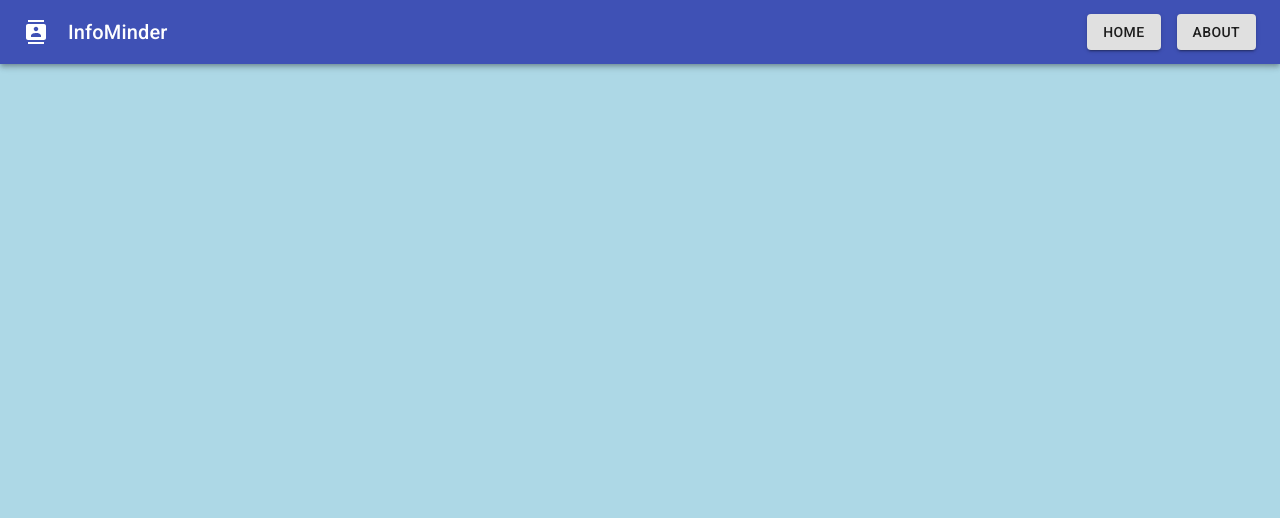
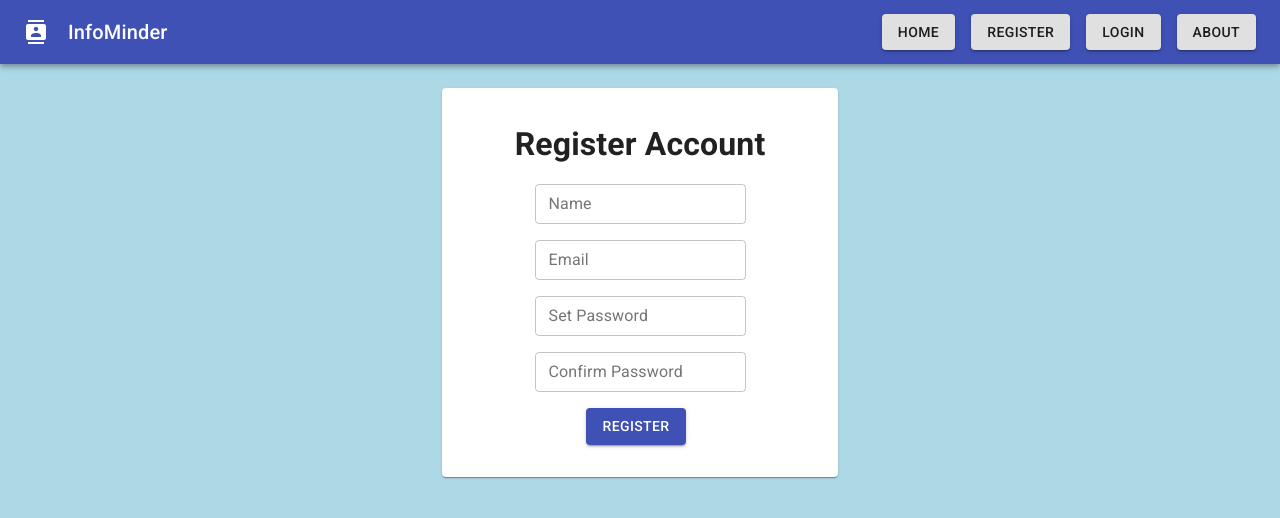
Before and after one commit to hamzahmd/contact-infominder, a React (Create React App) app in the folder client/: page /register in a window 1280 px wide. Shown: the top 518 px of the page. Built offline with nearby package versions, Linux system fonts and the light colour scheme; the HTML template or start-up script is replaced by a standard one.

Commit message:
Created Login and Register Pages and added routes to them

```diff
--- a/client/src/App.js
+++ b/client/src/App.js
@@ -6,6 +6,8 @@ import Home from './components/pages/Home';
 import About from './components/pages/About';
 import ContactState from './context/contact/ContactState';
 import AuthState from './context/auth/AuthState';
+import Register from './components/auth/Register';
+import Login from './components/auth/Login';
 import { Typography } from '@material-ui/core';
 const App = () => {
   return (
@@ -19,6 +21,8 @@ const App = () => {
                 <Switch>
                   <Route exact path='/' component={Home} />
                   <Route exact path='/about' component={About} />
+                  <Route exact path='/register' component={Register} />
+                  <Route exact path='/login' component={Login} />
                 </Switch>
               </div>
             </Typography>
--- /dev/null
+++ b/client/src/components/auth/Login.js
@@ -0,0 +1,72 @@
+import React, { useState } from 'react';
+import { Button, Card, Box, TextField, Container } from '@material-ui/core';
+const Login = () => {
+  const [user, setUser] = useState({
+    email: '',
+    password: '',
+  });
+  const { email, password } = user;
+
+  const onChange = (e) => setUser({ ...user, [e.target.name]: e.target.value });
+  const onSubmit = (e) => {
+    e.preventDefault();
+    console.log('Login');
+  };
+
+  return (
+    <Container maxWidth='xs'>
+      <Card
+        style={{
+          margin: '1.5rem 0',
+          padding: '2rem 1rem',
+          textAlign: 'center',
+        }}
+      >
+        <h1>Login</h1>
+        <form onSubmit={onSubmit}>
+          <Box pb={2} pt={2}>
+            <TextField
+              id='outlined-basic'
+              type='email'
+              label='Email'
+              name='email'
+              size='small'
+              variant='outlined'
+              value={email}
+              onChange={onChange}
+            />
+          </Box>
+
+          <Box pb={2}>
+            <TextField
+              id='outlined-basic'
+              type='password'
+              label='Set Password'
+              name='password'
+              size='small'
+              variant='outlined'
+              value={password}
+              onChange={onChange}
+            />
+          </Box>
+
+          <div
+            style={{
+              display: 'flex',
+              justifyContent: 'center',
+              paddingTop: '1rem',
+            }}
+          >
+            <Box pr={1}>
+              <Button type='submit' variant='contained' color='primary'>
+                Login
+              </Button>
+            </Box>
+          </div>
+        </form>
+      </Card>
+    </Container>
+  );
+};
+
+export default Login;
--- /dev/null
+++ b/client/src/components/auth/Register.js
@@ -0,0 +1,93 @@
+import React, { useState } from 'react';
+import { Button, Card, Box, TextField, Container } from '@material-ui/core';
+const Register = () => {
+  const [user, setUser] = useState({
+    name: '',
+    email: '',
+    password: '',
+    password2: '',
+  });
+  const { name, email, password, password2 } = user;
+
+  const onChange = (e) => setUser({ ...user, [e.target.name]: e.target.value });
+  const onSubmit = (e) => {
+    e.preventDefault();
+    console.log('Registered');
+  };
+
+  return (
+    <Container maxWidth='xs'>
+      <Card
+        style={{
+          margin: '1.5rem 0',
+          padding: '2rem 1rem',
+          textAlign: 'center',
+        }}
+      >
+        <h1>Register Account</h1>
+        <form onSubmit={onSubmit}>
+          <Box pb={2} pt={2}>
+            <TextField
+              id='outlined-basic'
+              type='text'
+              label='Name'
+              name='name'
+              size='small'
+              variant='outlined'
+              value={name}
+              onChange={onChange}
+            />
+          </Box>
+          <TextField
+            id='outlined-basic'
+            type='email'
+            label='Email'
+            name='email'
+            size='small'
+            variant='outlined'
+            value={email}
+            onChange={onChange}
+          />
+          <Box pt={2} pb={2}>
+            <TextField
+              id='outlined-basic'
+              type='password'
+              label='Set Password'
+              name='password'
+              size='small'
+              variant='outlined'
+              value={password}
+              onChange={onChange}
+            />
+          </Box>
+          <TextField
+            id='outlined-basic'
+            type='password'
+            label='Confirm Password'
+            name='password2'
+            size='small'
+            variant='outlined'
+            value={password2}
+            onChange={onChange}
+          />
+
+          <div
+            style={{
+              display: 'flex',
+              justifyContent: 'center',
+              paddingTop: '1rem',
+            }}
+          >
+            <Box pr={1}>
+              <Button type='submit' variant='contained' color='primary'>
+                Register
+              </Button>
+            </Box>
+          </div>
+        </form>
+      </Card>
+    </Container>
+  );
+};
+
+export default Register;
--- a/client/src/components/layout/Navbar.js
+++ b/client/src/components/layout/Navbar.js
@@ -51,6 +51,26 @@ const Navbar = ({ title }) => {
             Home
           </Button>
         </Box>
+        <Box pr={2}>
+          <Button
+            component={Link}
+            to='/register'
+            variant='contained'
+            color='transprent'
+          >
+            Register
+          </Button>
+        </Box>
+        <Box pr={2}>
+          <Button
+            component={Link}
+            to='/login'
+            variant='contained'
+            color='transprent'
+          >
+            Login
+          </Button>
+        </Box>
         <Button
           component={Link}
           to='/about'
```
